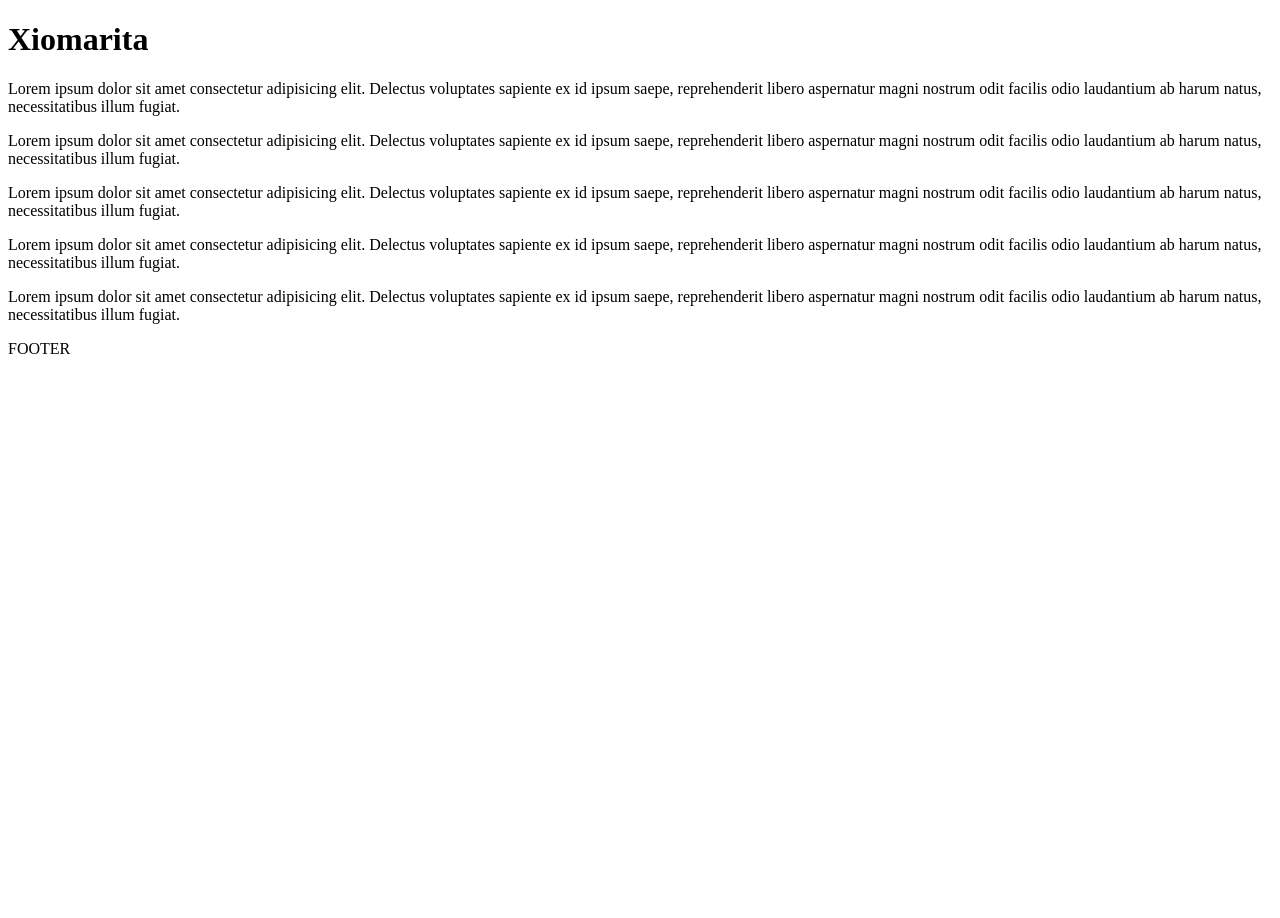
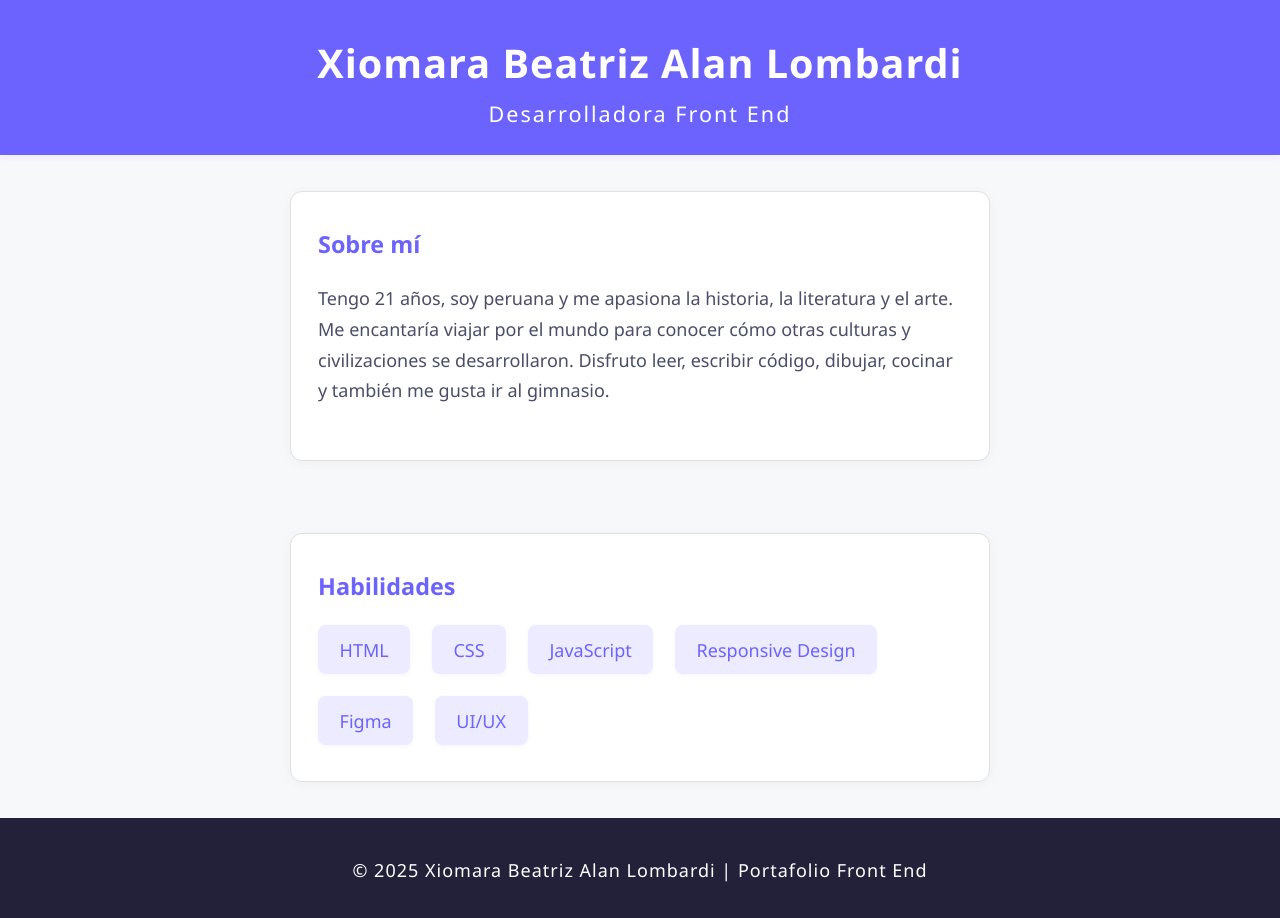
Before and after one commit to Xioma23/xiomi-portfolio, a plain HTML site: page index.html in a window 1280 px wide. Before the commit the page ends 800 px from the top, so only its background shows below. Drawn offline with Linux system fonts and the light colour scheme.

Commit message:
refactor: update portfolio layout and content

```diff
--- a/index.html
+++ b/index.html
@@ -3,40 +3,137 @@
   <head>
     <meta charset="UTF-8" />
     <meta name="viewport" content="width=device-width, initial-scale=1.0" />
-    <title>Document</title>
+    <title>Portafolio | Xiomara Beatriz Alan Lombardi</title>
+    <style>
+      :root {
+        --main-bg: #f7f8fa;
+        --accent: #6c63ff;
+        --text: #22223b;
+        --subtext: #4a4e69;
+        --card-bg: #fff;
+        --border: #e0e0e0;
+      }
+      html {
+        box-sizing: border-box;
+        font-size: 18px;
+      }
+      *, *:before, *:after {
+        box-sizing: inherit;
+      }
+      body {
+        margin: 0;
+        background: var(--main-bg);
+        color: var(--text);
+        font-family: 'Segoe UI', 'Roboto', Arial, sans-serif;
+        min-height: 100vh;
+        display: flex;
+        flex-direction: column;
+      }
+      header {
+        background: var(--accent);
+        color: #fff;
+        padding: 2rem 1rem 1.5rem 1rem;
+        text-align: center;
+        box-shadow: 0 2px 8px rgba(108,99,255,0.08);
+      }
+      header h1 {
+        margin: 0 0 0.5rem 0;
+        font-size: 2.2rem;
+        letter-spacing: 1px;
+      }
+      header h2 {
+        margin: 0;
+        font-weight: 400;
+        font-size: 1.2rem;
+        letter-spacing: 2px;
+      }
+      section {
+        max-width: 700px;
+        margin: 2rem auto;
+        background: var(--card-bg);
+        border-radius: 12px;
+        box-shadow: 0 2px 12px rgba(0,0,0,0.04);
+        padding: 2rem 1.5rem;
+        border: 1px solid var(--border);
+      }
+      section h3 {
+        color: var(--accent);
+        margin-top: 0;
+        font-size: 1.3rem;
+      }
+      #about p {
+        color: var(--subtext);
+        line-height: 1.7;
+      }
+      #skills ul {
+        list-style: none;
+        padding: 0;
+        display: flex;
+        flex-wrap: wrap;
+        gap: 1.2rem;
+        margin: 1.2rem 0 0 0;
+      }
+      #skills li {
+        background: #ecebff;
+        color: var(--accent);
+        padding: 0.7rem 1.2rem;
+        border-radius: 8px;
+        font-weight: 500;
+        font-size: 1rem;
+        box-shadow: 0 1px 4px rgba(108,99,255,0.07);
+        display: flex;
+        align-items: center;
+        gap: 0.5rem;
+      }
+      footer {
+        margin-top: auto;
+        background: #23213a;
+        color: #fff;
+        text-align: center;
+        padding: 1.2rem 0 1rem 0;
+        font-size: 1rem;
+        letter-spacing: 1px;
+      }
+      @media (max-width: 600px) {
+        section {
+          padding: 1.2rem 0.7rem;
+        }
+        header h1 {
+          font-size: 1.3rem;
+        }
+        header h2 {
+          font-size: 1rem;
+        }
+      }
+    </style>
   </head>
   <body>
-    <h1>Xiomarita</h1>
-    <p>
-      Lorem ipsum dolor sit amet consectetur adipisicing elit. Delectus
-      voluptates sapiente ex id ipsum saepe, reprehenderit libero aspernatur
-      magni nostrum odit facilis odio laudantium ab harum natus, necessitatibus
-      illum fugiat.
-    </p>
-    <p>
-      Lorem ipsum dolor sit amet consectetur adipisicing elit. Delectus
-      voluptates sapiente ex id ipsum saepe, reprehenderit libero aspernatur
-      magni nostrum odit facilis odio laudantium ab harum natus, necessitatibus
-      illum fugiat.
-    </p>
-    <p>
-      Lorem ipsum dolor sit amet consectetur adipisicing elit. Delectus
-      voluptates sapiente ex id ipsum saepe, reprehenderit libero aspernatur
-      magni nostrum odit facilis odio laudantium ab harum natus, necessitatibus
-      illum fugiat.
-    </p>
-    <p>
-      Lorem ipsum dolor sit amet consectetur adipisicing elit. Delectus
-      voluptates sapiente ex id ipsum saepe, reprehenderit libero aspernatur
-      magni nostrum odit facilis odio laudantium ab harum natus, necessitatibus
-      illum fugiat.
-    </p>
-    <p>
-      Lorem ipsum dolor sit amet consectetur adipisicing elit. Delectus
-      voluptates sapiente ex id ipsum saepe, reprehenderit libero aspernatur
-      magni nostrum odit facilis odio laudantium ab harum natus, necessitatibus
-      illum fugiat.
-    </p>
-    <footer>FOOTER</footer>
+    <header>
+      <h1>Xiomara Beatriz Alan Lombardi</h1>
+      <h2>Desarrolladora Front End</h2>
+    </header>
+    <section id="about">
+      <h3>Sobre mí</h3>
+      <p>
+        Tengo 21 años, soy peruana y me apasiona la historia, la literatura y el
+        arte. Me encantaría viajar por el mundo para conocer cómo otras culturas
+        y civilizaciones se desarrollaron. Disfruto leer, escribir código,
+        dibujar, cocinar y también me gusta ir al gimnasio.
+      </p>
+    </section>
+    <section id="skills">
+      <h3>Habilidades</h3>
+      <ul>
+        <li>HTML</li>
+        <li>CSS</li>
+        <li>JavaScript</li>
+        <li>Responsive Design</li>
+        <li>Figma</li>
+        <li>UI/UX</li>
+      </ul>
+    </section>
+    <footer>
+      <p>© 2025 Xiomara Beatriz Alan Lombardi | Portafolio Front End</p>
+    </footer>
   </body>
 </html>
```
